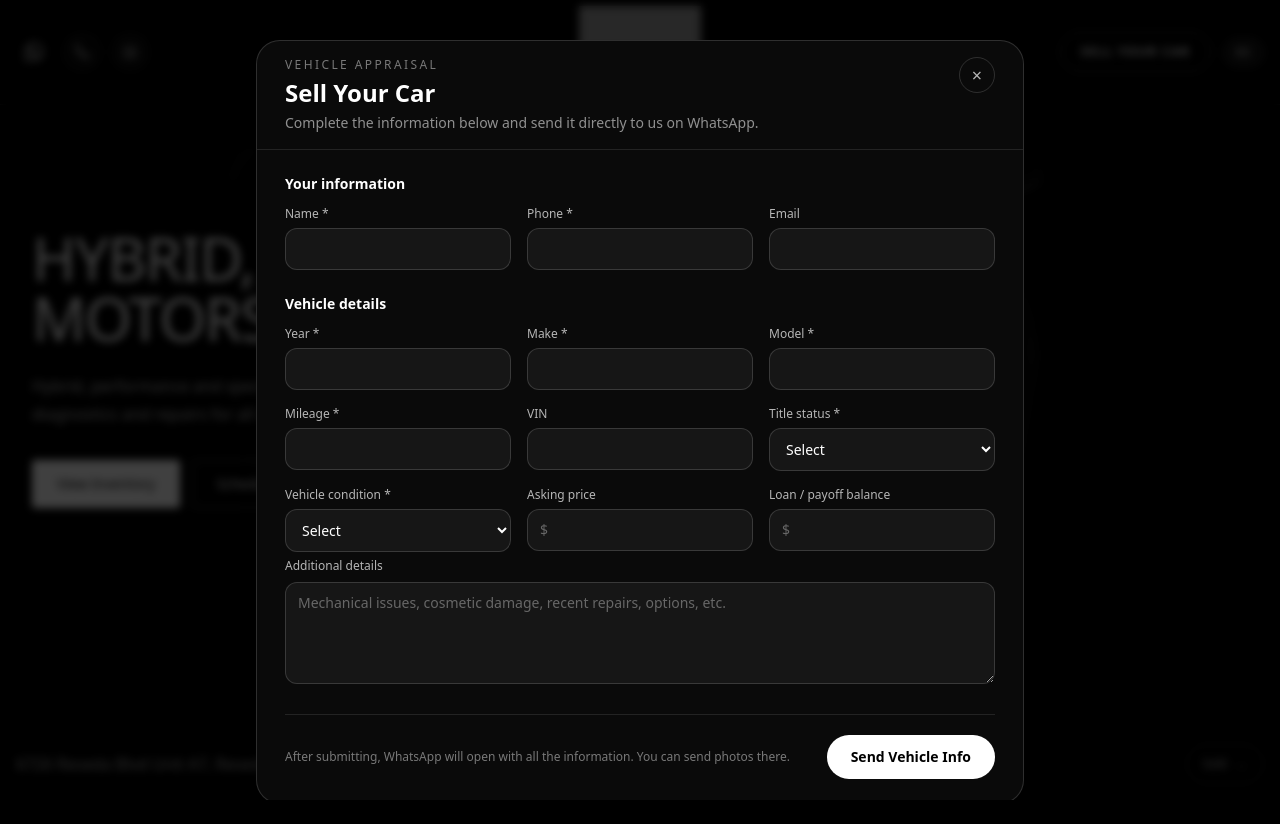
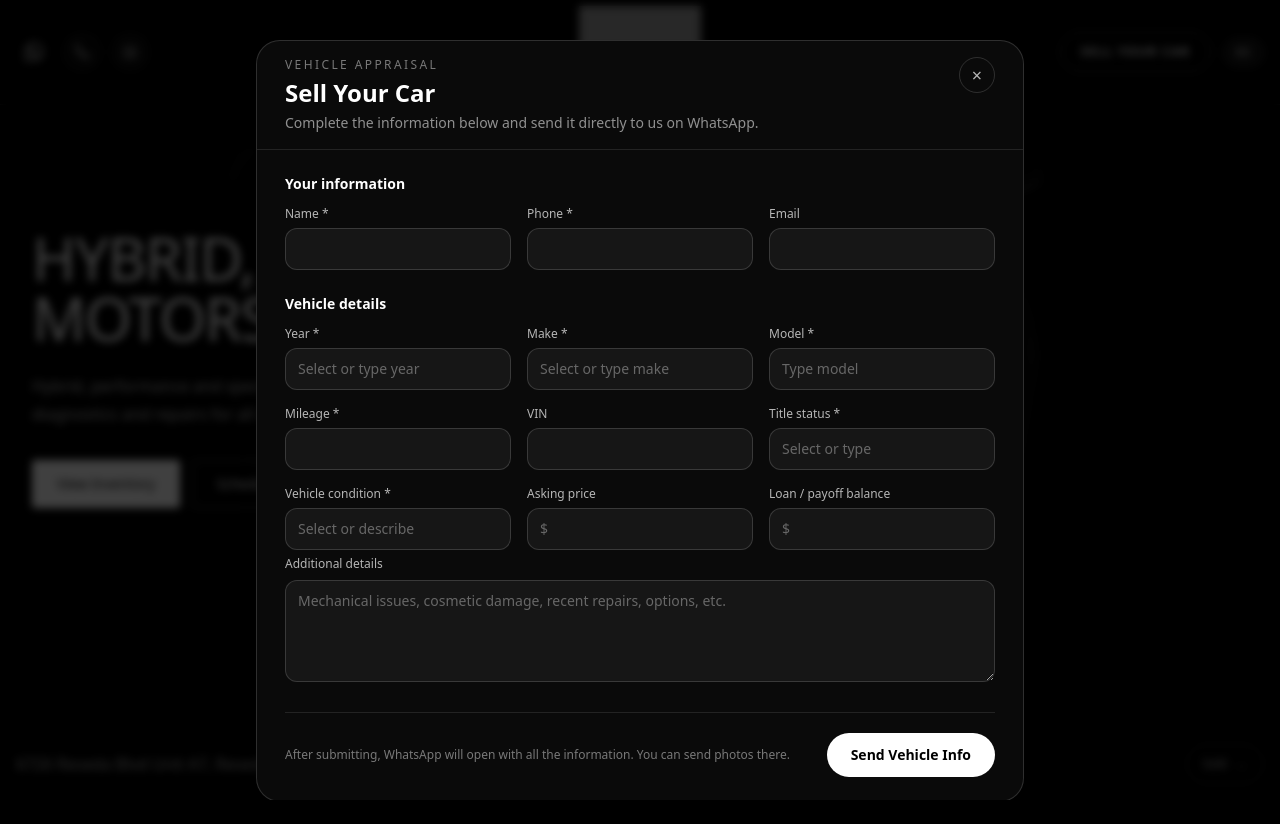
Before and after one commit to availablehybrid1/available-hybrid-site1, a Next.js app: page / in a window 1280 px wide. Both pictures are taken after a click on the button "SELL YOUR CAR". Built offline with nearby package versions, Linux system fonts and the light colour scheme; grey boxes are pictures that could not be loaded.

Commit message:
Allow selecting or typing sell car form details

```diff
--- a/components/SellYourCarModal.tsx
+++ b/components/SellYourCarModal.tsx
@@ -108,6 +108,21 @@ export default function SellYourCarModal({
 
   const fieldClass =
     "mt-1.5 w-full rounded-xl border border-white/15 bg-white/[0.05] px-3 py-2.5 text-sm text-white outline-none placeholder:text-white/35 focus:border-white/45";
+
+  const yearOptions = Array.from({ length: 48 }, (_, index) => String(2027 - index));
+  const makeOptions = [
+    "Acura", "Audi", "BMW", "Buick", "Cadillac", "Chevrolet", "Chrysler",
+    "Dodge", "Ford", "Genesis", "GMC", "Honda", "Hyundai", "Infiniti",
+    "Jeep", "Kia", "Lexus", "Lincoln", "Mazda", "Mercedes-Benz", "MINI",
+    "Mitsubishi", "Nissan", "Porsche", "Ram", "Subaru", "Tesla", "Toyota",
+    "Volkswagen", "Volvo"
+  ];
+  const titleOptions = isEN
+    ? ["Clean", "Salvage", "Rebuilt", "Lien", "Other"]
+    : ["Limpio", "Salvage", "Rebuilt", "Con préstamo / lien", "Otro"];
+  const conditionOptions = isEN
+    ? ["Excellent", "Good", "Fair", "Needs repairs", "Not running"]
+    : ["Excelente", "Buena", "Regular", "Necesita reparaciones", "No enciende"];
   const labelClass = "text-xs font-medium text-white/70";
 
   return (
@@ -173,15 +188,42 @@ export default function SellYourCarModal({
             <div className="mt-3 grid gap-4 sm:grid-cols-2 lg:grid-cols-3">
               <label className={labelClass}>
                 {isEN ? "Year" : "Año"} *
-                <input required value={form.year} onChange={update("year")} inputMode="numeric" className={fieldClass} />
+                <input
+                  required
+                  list="sell-car-years"
+                  value={form.year}
+                  onChange={update("year")}
+                  inputMode="numeric"
+                  placeholder={isEN ? "Select or type year" : "Selecciona o escribe el año"}
+                  className={fieldClass}
+                />
+                <datalist id="sell-car-years">
+                  {yearOptions.map((year) => <option key={year} value={year} />)}
+                </datalist>
               </label>
               <label className={labelClass}>
                 {isEN ? "Make" : "Marca"} *
-                <input required value={form.make} onChange={update("make")} className={fieldClass} />
+                <input
+                  required
+                  list="sell-car-makes"
+                  value={form.make}
+                  onChange={update("make")}
+                  placeholder={isEN ? "Select or type make" : "Selecciona o escribe la marca"}
+                  className={fieldClass}
+                />
+                <datalist id="sell-car-makes">
+                  {makeOptions.map((make) => <option key={make} value={make} />)}
+                </datalist>
               </label>
               <label className={labelClass}>
                 {isEN ? "Model" : "Modelo"} *
-                <input required value={form.model} onChange={update("model")} className={fieldClass} />
+                <input
+                  required
+                  value={form.model}
+                  onChange={update("model")}
+                  placeholder={isEN ? "Type model" : "Escribe el modelo"}
+                  className={fieldClass}
+                />
               </label>
               <label className={labelClass}>
                 {isEN ? "Mileage" : "Millas"} *
@@ -193,24 +235,31 @@ export default function SellYourCarModal({
               </label>
               <label className={labelClass}>
                 {isEN ? "Title status" : "Estado del título"} *
-                <select required value={form.titleStatus} onChange={update("titleStatus")} className={fieldClass}>
-                  <option value="" className="bg-neutral-950">{isEN ? "Select" : "Selecciona"}</option>
-                  <option value="Clean" className="bg-neutral-950">{isEN ? "Clean" : "Limpio"}</option>
-                  <option value="Salvage" className="bg-neutral-950">Salvage</option>
-                  <option value="Rebuilt" className="bg-neutral-950">Rebuilt</option>
-                  <option value="Other" className="bg-neutral-950">{isEN ? "Other" : "Otro"}</option>
-                </select>
+                <input
+                  required
+                  list="sell-car-title-status"
+                  value={form.titleStatus}
+                  onChange={update("titleStatus")}
+                  placeholder={isEN ? "Select or type" : "Selecciona o escribe"}
+                  className={fieldClass}
+                />
+                <datalist id="sell-car-title-status">
+                  {titleOptions.map((option) => <option key={option} value={option} />)}
+                </datalist>
               </label>
               <label className={labelClass}>
                 {isEN ? "Vehicle condition" : "Condición"} *
-                <select required value={form.condition} onChange={update("condition")} className={fieldClass}>
-                  <option value="" className="bg-neutral-950">{isEN ? "Select" : "Selecciona"}</option>
-                  <option value="Excellent" className="bg-neutral-950">{isEN ? "Excellent" : "Excelente"}</option>
-                  <option value="Good" className="bg-neutral-950">{isEN ? "Good" : "Buena"}</option>
-                  <option value="Fair" className="bg-neutral-950">{isEN ? "Fair" : "Regular"}</option>
-                  <option value="Needs repairs" className="bg-neutral-950">{isEN ? "Needs repairs" : "Necesita reparaciones"}</option>
-                  <option value="Not running" className="bg-neutral-950">{isEN ? "Not running" : "No enciende"}</option>
-                </select>
+                <input
+                  required
+                  list="sell-car-condition"
+                  value={form.condition}
+                  onChange={update("condition")}
+                  placeholder={isEN ? "Select or describe" : "Selecciona o describe"}
+                  className={fieldClass}
+                />
+                <datalist id="sell-car-condition">
+                  {conditionOptions.map((option) => <option key={option} value={option} />)}
+                </datalist>
               </label>
               <label className={labelClass}>
                 {isEN ? "Asking price" : "Precio solicitado"}
```
